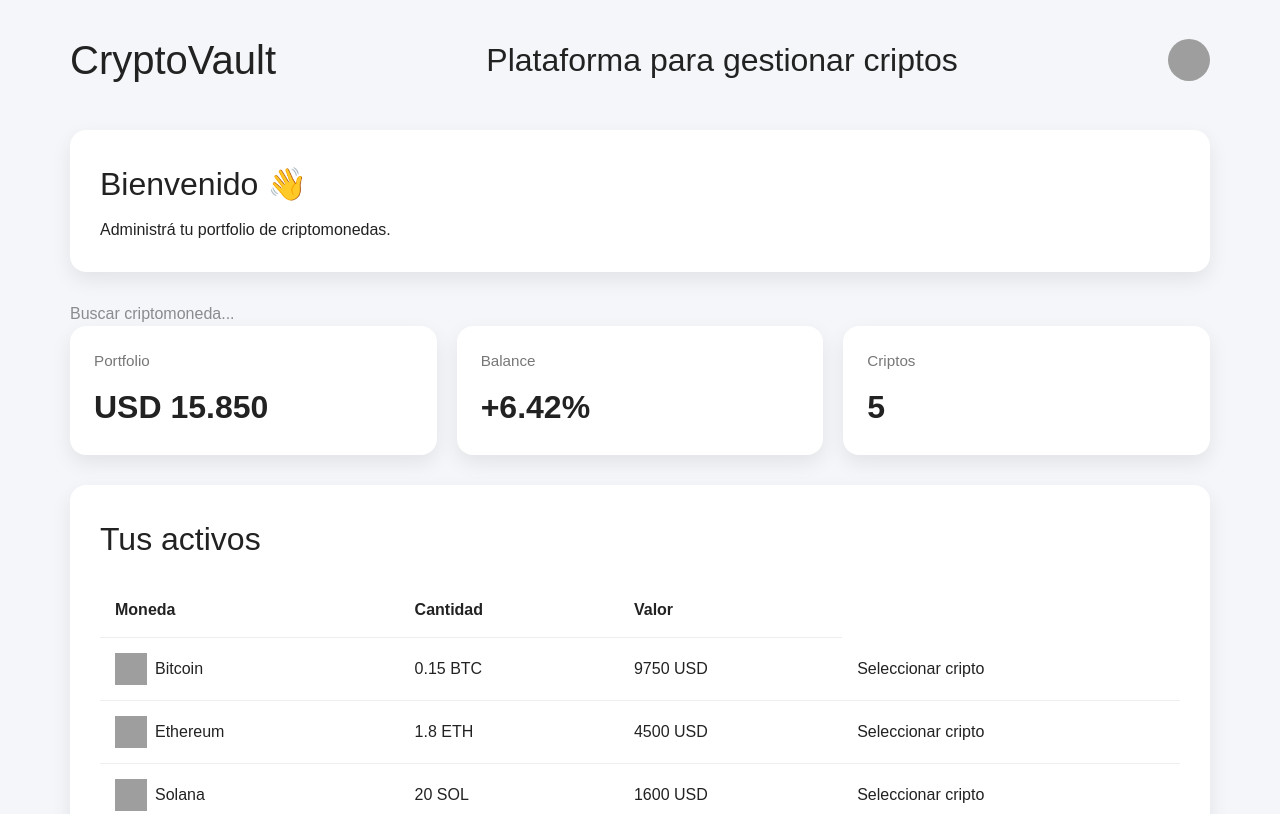
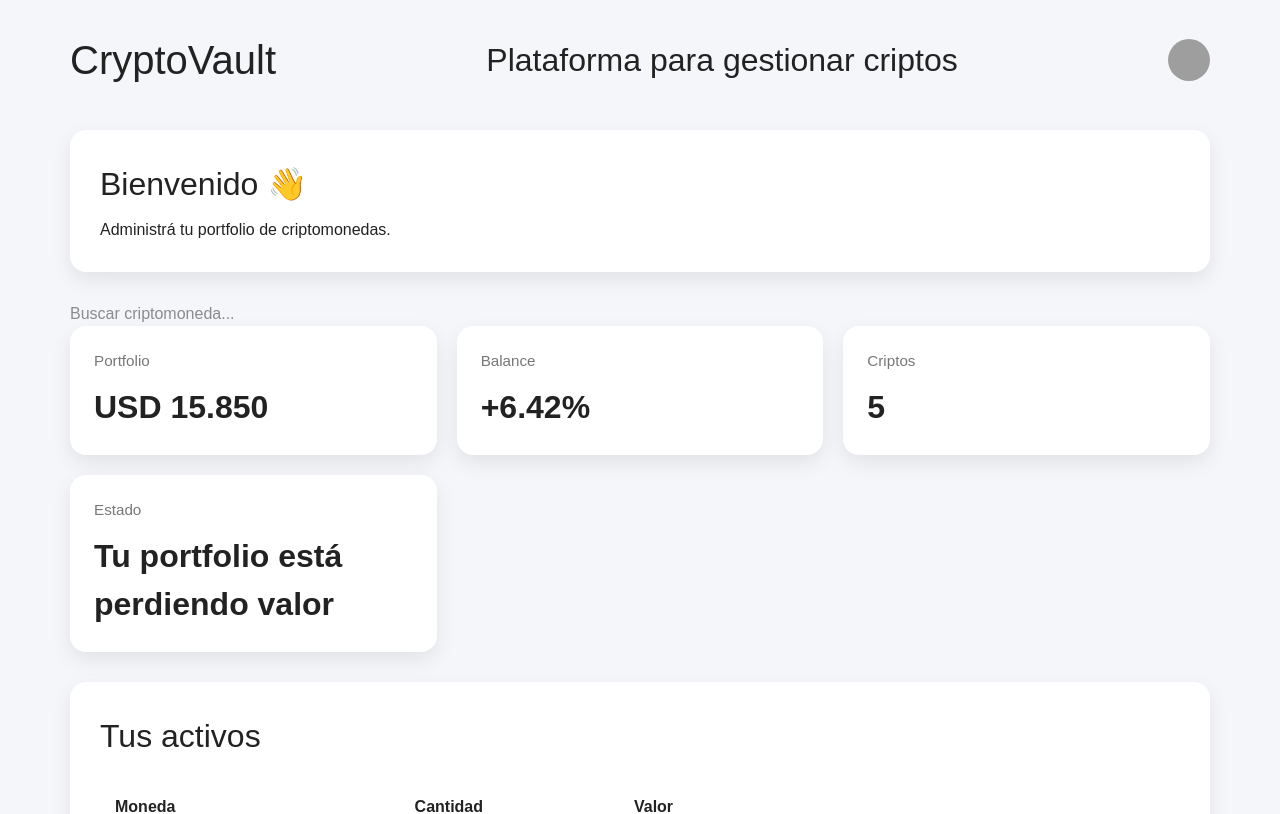
Before and after one commit to facundolgomez/crypto-vault, a React (Vite) app: page / in a window 1280 px wide. Shown: the top 814 px of the page. Built offline with nearby package versions, Linux system fonts and the light colour scheme; grey boxes are pictures that could not be loaded.

Commit message:
agrega ejercicio de renderizado condicional

```diff
--- a/src/pages/Dashboard.jsx
+++ b/src/pages/Dashboard.jsx
@@ -27,6 +27,8 @@ export default function Dashboard() {
   const filteredCryptos = cryptoList.filter((crypto) =>
     crypto.name.toLowerCase().includes(search.toLowerCase())
   );
+
+  const balance = -2;
   return (
     <main className="dashboard">
       <header className="header">
@@ -68,6 +70,16 @@ export default function Dashboard() {
         <div className="card">
           <h3>Criptos</h3>
           <p>5</p>
+        </div>
+        <div className="card">
+          <h3>Estado</h3>
+          <p>
+            {balance > 0
+              ? "Tu portfolio está creciendo"
+              : balance === 0
+              ? "Tu poprtfolio está estable"
+              : "Tu portfolio está perdiendo valor"}
+          </p>
         </div>
       </section>
       <section className="portfolio">
```
